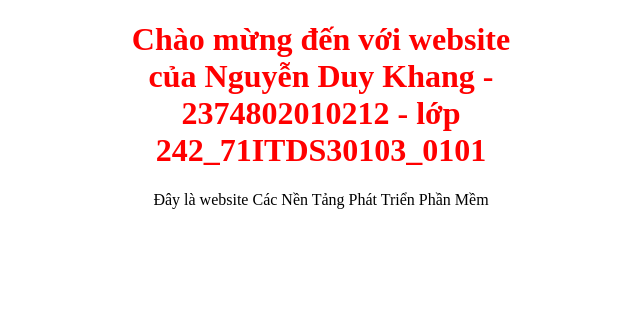
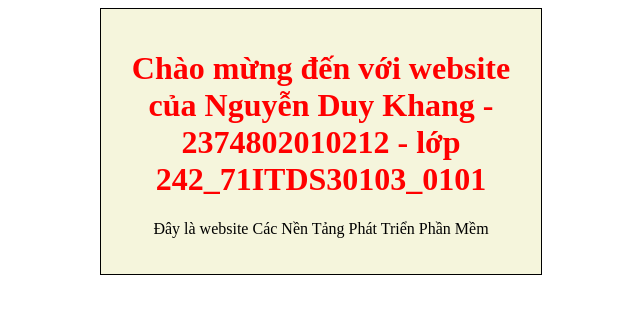
Before and after one commit to NguyenDuyKhang123/netlify-app, a plain HTML site: page index.html in a window 1280 px wide. Shown: the whole page, without its empty margins (319-959 px from the left). Drawn offline with Linux system fonts and the light colour scheme.

Commit message:
Update style.css

```diff
--- a/style.css
+++ b/style.css
@@ -3,7 +3,11 @@
     margin-right: auto;
     width: 400px;
     text-align: center;
+    background-color: #f5f5dc;
+    border: 1px solid black;
+    padding: 20px;
 }
+
 h1 {
-    color: red;
+    color: #ff0000;
 }
```
